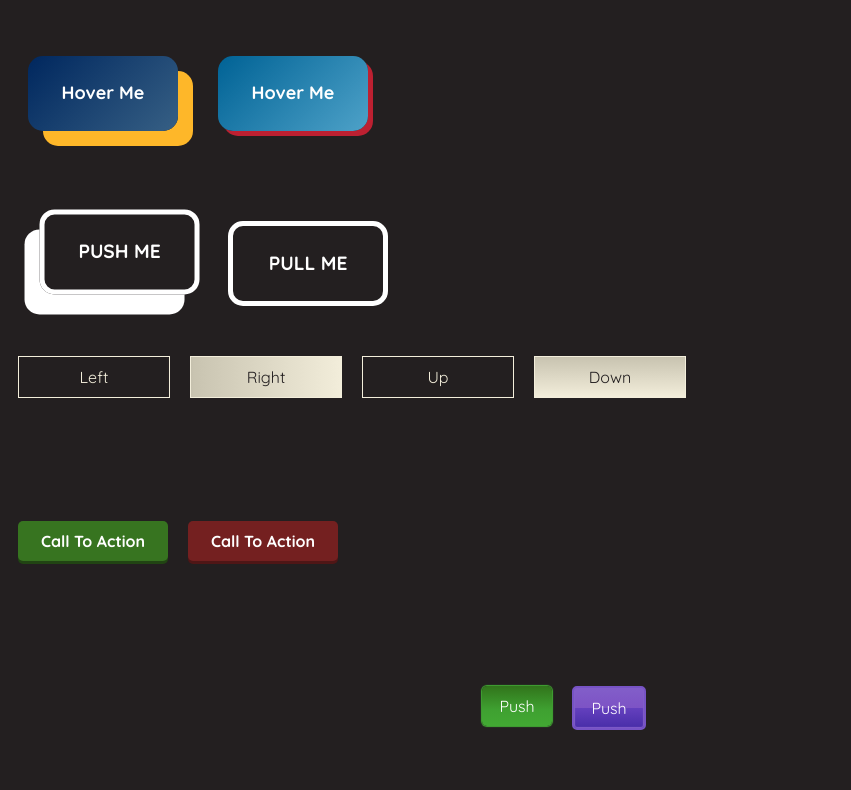
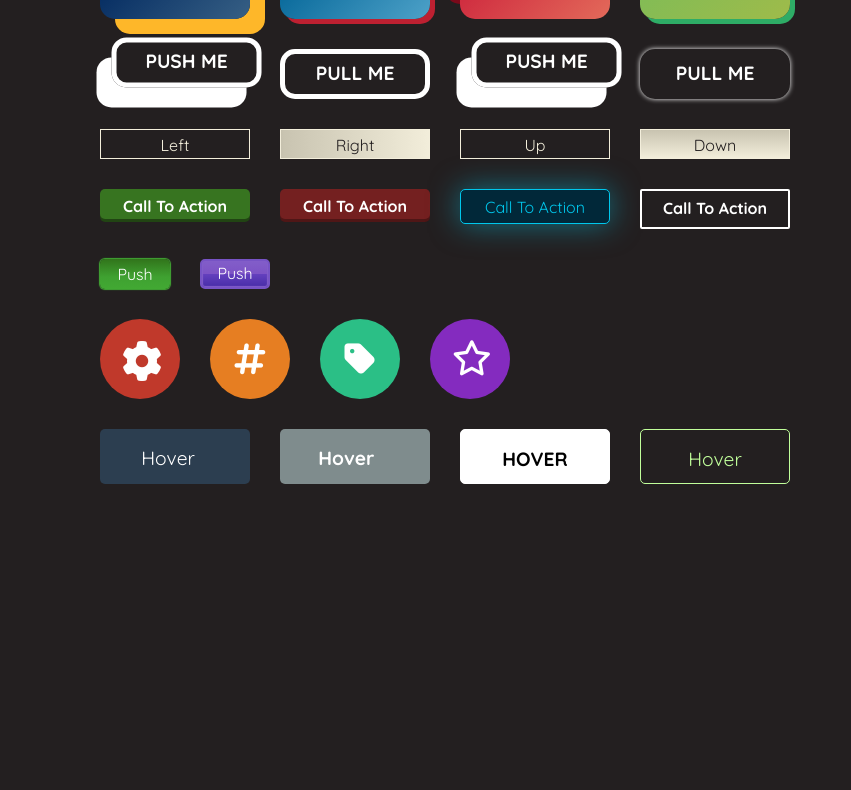
Before and after one commit to AlxCrmr/CSS, a plain HTML site: page buttons/buttons.html in a window 1280 px wide. Shown: the part 107-897 px from the top of the page, without its empty margins (0-851 px from the left). After the commit the page ends 800 px from the top, so only its background shows below. Drawn offline with nearby package versions, Linux system fonts and the light colour scheme.

Commit message:
Added some more buttons

```diff
--- a/buttons/buttons.css
+++ b/buttons/buttons.css
@@ -12,62 +12,76 @@ h1 {
 }
 
 .container {
-  width: 800px;
-  height: 165px;
+width: 100%;
 }
 
-.column--pull-right {
-    float: right;
+.button {
+  width: 150px;
+  height: 50px;
+  cursor: pointer;
+  float: left;
+  margin: 15px;
 }
 
-.column--pull-left {
-    float: left;
-}
-
-.btn {
-  width: 150px;
-  height: 50px;
-  margin: 10px;
-  cursor: pointer;
-  float: left;
-}
-
-.btn1, .btn2, .btn3, .btn4 {
-  margin: 40px 20px;
-}
 /* ===== HOVER GRADIENT BUTTONS ===== */
-.btn1, .btn2 {
+.button1, .button2, .button1-2, .button2-2  {
   border-radius: 15px;
   font-size: 1.125rem;
   font-weight: 700;
-  padding-top: 25px;
+  padding-top: 10px;
   color: #FFF;
 }
-.btn1 {
+.button1 {
   background: linear-gradient(-45deg, #00275E, #6D98AB, #00275E);
   box-shadow: 15px 15px 0px #FEB729;
   transition: all .3s ease;
   background-size: 400% 400%;
 }
 
-.btn1:hover {
+.button1:hover {
   box-shadow: 5px 5px 0px #FEB729;
   transition: all .3s ease;
   animation: gradient 10s ease infinite;
 }
 
-.btn2 {
+.button2 {
   background: linear-gradient(-45deg, #006295, #9BE1FB, #006295);
   box-shadow: 5px 5px 0px #BD2031;
   transition: all .3s ease;
   background-size: 400% 400%;
 }
 
-.btn2:hover {
+.button2:hover {
   box-shadow: 15px 15px 0px #BD2031;
   transition: all .3s ease;
   animation: gradient 10s ease infinite;
 }
+
+.button1-2 {
+  background: linear-gradient(-45deg, #ffd5b5, #FAB279, #CC223B);
+  box-shadow: -15px -15px 0px #7a091a;
+  transition: all .3s ease;
+  background-size: 400% 400%;
+}
+.button1-2:hover {
+    box-shadow: -5px -5px 0px #7a091a;
+    transition: all .3s ease;
+    animation: gradient 10s ease infinite;
+}
+
+.button2-2 {
+  background: linear-gradient(-45deg, #FFED00, #bfba3d, #7EBC57);
+  box-shadow: 5px 5px 0px #2EAC66;
+  transition: all .3s ease;
+  background-size: 400% 400%;
+}
+
+.button2-2:hover {
+  box-shadow: 15px 15px 0px #2EAC66;
+  transition: all .3s ease;
+  animation: gradient 10s ease infinite;
+}
+
 
 @keyframes gradient {
   50% {
@@ -76,16 +90,16 @@ h1 {
 }
 
 /* ===== PUSH AND PULL ===== */
-.btn3, .btn4 {
+.button3, .button4, .button3-2, .button4-2 {
   border-radius: 15px;
   color: #FFF;
   font-size: 1.2rem;
   font-weight: 700;
-  padding-top: 25px;
+  padding-top: 5px;
   text-transform: uppercase;
   border: 5px solid #FFF;
 }
-.btn3 {
+.button3 {
   box-shadow: -15px 20px 0px #FFF;
   transition: all .3s ease;
   transform: translate3d(0.6em, -0.6em, 0);
@@ -93,33 +107,64 @@ h1 {
   transition-delay: 220ms;
 }
 
-.btn3:active {
+.button3:active {
   box-shadow: 0px 0px 0px #FFF;
   transform: translate3d(0, 0, 0);
   transition: all .3s cubic-bezier(0.230, 1.000, 0.320, 1.000);
 }
 
-.btn4 {
+.button4 {
   box-shadow: 0px 0px 0px #FFF;
   transition: all .3s ease;
   transform: translate3d(0, 0, 0);
   transition: all .2s cubic-bezier(0.230, 1.000, 0.320, 1.000);
 }
 
-.btn4:active {
+.button4:active {
   box-shadow: -15px 20px 0px #FFF;
   transform: translate3d(0.6em, -0.6em, 0);
   transition: all 240ms cubic-bezier(0.175, 0.885, 0.320, 1.275);
+  transition-delay: .22s;
+}
+
+.button3-2 {
+  box-shadow: -15px 20px 0px #FFF;
+  transition: all .3s ease;
+  transform: translate3d(0.6em, -0.6em, 0);
+  transition: all .3s cubic-bezier(0.175, 0.885, 0.320, 1.275);
+  transition-delay: .22s;
+}
+
+.button3-2:active {
+  box-shadow: 0px 0px 5px #FFF;
+  transform: translate3d(0, 0, 0);
+  transition: all .3s cubic-bezier(0.230, 1.000, 0.320, 1.000);
+  border-color:transparent;
+}
+
+.button4-2 {
+  box-shadow: 0px 0px 5px #FFF;
+  transition: all .3s ease;
+  transform: translate3d(0, 0, 0);
+  transition: all .5s cubic-bezier(0.230, 1.000, 0.320, 1.000);
+  border-color:transparent;
+}
+
+.button4-2:active {
+  box-shadow: -15px 20px 0px #FFF;
+  transform: translate3d(0.6em, -0.6em, 0);
+  transition: all .5s cubic-bezier(0.175, 0.885, 0.320, 1.275);
   transition-delay: 220ms;
+  border-color:#FFF;
 }
 
 /* ===== DIRECTIONAL COLOR IN ===== */
-.btn5, .btn6, .btn7, .btn8 {
-  padding-top: 10px;
+.button5, .button6, .button7, .button8 {
+  padding-top: 3px;
   height: 30px;
 }
 
-.btn5 {
+.button5 {
   color: #F3EEDB;
   border: solid #F3EEDB 1px;
   background: linear-gradient(270deg, #F3EEDB, #c9c4b1, #231F20, #231F20);
@@ -129,12 +174,12 @@ h1 {
   transition: all .7s ease-out;
 }
 
-.btn5:hover {
+.button5:hover {
   color: #231F20;
   background-position: 99% 50%;
 }
 
-.btn6 {
+.button6 {
   color: #231F20;
   border: solid #F3EEDB 1px;
   background: linear-gradient(270deg, #F3EEDB, #c9c4b1, #231F20, #231F20);
@@ -144,12 +189,12 @@ h1 {
   transition: all .7s ease-out;
 }
 
-.btn6:hover {
+.button6:hover {
   color: #F3EEDB;
   background-position: 1% 50%;
 }
 
-.btn7 {
+.button7 {
   color: #F3EEDB;
   border: solid #F3EEDB 1px;
   background: linear-gradient(0deg, #F3EEDB, #c9c4b1, #231F20, #231F20);
@@ -159,12 +204,12 @@ h1 {
   transition: all .7s ease-out;
 }
 
-.btn7:hover {
+.button7:hover {
   color: #231F20;
   background-position: 99% 99%;
 }
 
-.btn8 {
+.button8 {
   color: #F3EEDB;
   border: solid #F3EEDB 1px;
   background: linear-gradient(0deg, #F3EEDB, #c9c4b1, #231F20, #231F20);
@@ -174,27 +219,27 @@ h1 {
   background-position: 99% 99%;
 }
 
-.btn8:hover {
+.button8:hover {
   color: #F3EEDB;
   background-position: 1% 1%;
 }
 
 /* ===== CALL TO ACTION BUTTONS ===== */
-.btn9, .btn10 {
-  padding-top: 10px;
+.button9, .button10, .button9-2, .button10-2 {
+  padding-top: 5px;
   height: 30px;
   border-radius: 5px;
   color: #FFF;
   font-weight: 700;
+  position:relative;
 }
 
-.btn9 {
+.button9 {
   background-color: #377420;
   box-shadow: 0px 3px 0px #214413;
   animation: wiggle infinite 5s;
 }
-.btn9:active {
-    position: relative;
+.button9:active {
     top:1px;
 }
 
@@ -216,12 +261,12 @@ h1 {
   }
 }
 
-.btn10 {
+.button10 {
   background-color: #742020;
   box-shadow: 0px 3px 0px #4f1616;
   animation: pulse infinite 5s;
 }
-.btn10:active {
+.button10:active {
     position: relative;
     top:1px;
 }
@@ -246,26 +291,111 @@ h1 {
   }
 }
 
+.button9-2 {
+    border-radius: 5px;
+    font-weight: 400;
+    color: #00C7EC;
+    background-color:#012839;
+    height: 35px;
+    border: 1px solid #00C7EC;
+    transition: all 0.2s ease-out;
+    position: relative;
+    animation: glow 2s ease-in infinite;
+}
+
+.button9-2:hover {
+background-color: #00C7EC;
+color:#FFF;
+border-color:#00C7EC;
+transition: all 0.2s ease-in;
+}
+.button9-2:active {
+    top: 1px;
+}
+
+@keyframes glow {
+  0%{
+    box-shadow: 0 0 0 0 transparent;
+  }
+
+  50% {
+    box-shadow: 0 0 30px 0 rgba(0, 199, 236, 0.5);
+  }
+ 100% {
+    box-shadow: 0 0 0 0 transparent;
+  }
+}
+
+.button10-2 {
+    font-weight: 400;
+    color: #FFF;
+    background-color: transparent;
+    height: 40px;
+    border: 2px solid #FFF;
+    border-radius: 2px;
+    font-weight:700;
+}
+
+.button10-2:before{
+    content: '';
+    display: block;
+    position: absolute;
+    box-sizing: border-box;
+    width: 170px;
+    left: -12px;
+    top: -12px;
+    height: 60px;
+    border: 2px solid #FFF;
+    border-radius: 2px;
+    opacity: 0;
+    animation: show 5s infinite;
+}
+
+.button10-2:hover {
+    border:none;
+}
+.button10-2:active {
+    top:1px;
+}
+
+@keyframes show {
+  0%{
+    opacity: 0;
+  }
+  50% {
+    opacity: 1;
+  }
+  60% {
+     opacity: 0;
+   }
+ 100% {
+    opacity: 0;
+  }
+}
+
+
 /* ===== PUSH BUTTONS ===== */
-.btn11, .btn12 {
+.button11, .button12 {
   height: 30px;
   width: 70px;
   border-radius: 5px;
   color: #FFF;
-  padding-top: 10px;
+
   border: 1px solid;
   border-color: #4a2f8c #482e89 #3c2672;
 }
 
-.btn11 {
+.button11 {
+    padding-top: 3px;
   box-shadow: 0px 0px 1px 1px rgba(66, 169, 51, 1);
   border: none;
   background: linear-gradient(to bottom, #31741b 0%, #3fa131 60%, #42a933 100%);
 }
-.btn11:active {
+.button11:active {
   background: linear-gradient(to bottom, #42a933 0%, #3fa131 50%, #31741b 100%);
 }
-.btn12 {
+.button12 {
+    padding-top: 0px;
   border: 2px solid #7753c5;
   box-shadow: inset 0px 0px 1px 1px rgba(130, 94, 201, 1);
   background: linear-gradient(
@@ -276,7 +406,7 @@ h1 {
     #482da8 100%
   );
 }
-.btn12:active {
+.button12:active {
   background: linear-gradient(
     to bottom,
     #482da8 0%,
@@ -288,92 +418,114 @@ h1 {
 
 /* ===== ROTATING BUTTONS ===== */
 
-.btn13, .btn14 {
+.button13, .button14, .button13-2, .button14-2 {
   border-radius: 50%;
   width: 80px;
   height: 80px;
   color: #FFF;
-}
-
-.btn13 {
-  background-color: #c0392b;
-  font-size: 2.5rem;
   transition: all .2s ease;
   border: 2px solid transparent;
 }
-.btn13 i {
+
+.button13 {
+  background-color: #c0392b;
+  font-size: 2.5rem;
+}
+
+.button13:hover {
+  border: 2px solid #c0392b;
+  color: #c0392b;
+}
+
+.button14 {
+  background-color: #E67E22;
+  font-size: 2.2rem;
+}
+
+.button14:hover {
+  border: 2px solid #E67E22;
+  color: #E67E22;
+}
+
+.button13-2 {
+  background-color: #2bbf86;
+  font-size: 2.2rem;
+}
+
+.button13-2:hover {
+  border: 2px solid #2bbf86;
+  color: #2bbf86;
+}
+
+.button14-2 {
+  background-color: #842bbf;
+  font-size: 2.2rem;
+}
+
+.button14-2:hover {
+  border: 2px solid #842bbf;
+  color: #842bbf;
+}
+
+.button13 i, .button14 i, .button13-2 i, .button14-2 i {
   margin: 20px;
 }
-
-.btn13:hover {
-  background-color: #FFF;
-  border: 2px solid #c0392b;
-  color: #c0392b;
-  transform: rotate(50deg) scale(1.1);
-  box-shadow: 5px 5px 5px 0px rgba(0, 0, 0, 0.5);
+.button13:hover, .button14:hover, .button13-2:hover, .button14-2:hover {
+     background-color: #FFF;
+     transform: rotate(50deg) scale(1.1);
+     box-shadow: 5px 5px 5px 0px rgba(0, 0, 0, 0.5);
 }
 
-.btn14 {
-  background-color: #E67E22;
-  font-size: 2.2rem;
-  transition: all .2s ease;
-  border: 2px solid transparent;
+.button13:active, .button14:active, .button13-2:active, .button14-2:active {
+    position: relative;
+    top:1px;
+    box-shadow: 0px 0px 0px 0px rgba(0, 0, 0, 0);
+    transition: all .1s ease-in;
 }
-.btn14 i {
-  margin: 20px;
-}
-
-.btn14:hover {
-  background-color: #FFF;
-  border: 2px solid #E67E22;
-  color: #E67E22;
-  transform: rotate(50deg) scale(1.1);
-  box-shadow: 5px 5px 5px 0px rgba(0, 0, 0, 0.5);
-}
-
 /* ===== HOVER ARROW BUTTONS ===== */
 
-.btn15, .btn16 {
+.button15, .button16, .button17, .button18 {
   width: 150px;
-  height: 30px;
+  height: 55px;
   color: #FFF;
   padding: 15px 0;
   font-size: 1.2rem;
+  border-radius: 5px;
 }
 
-.btn15 {
+.button15 {
   background-color: #2c3e50;
 }
 
-.btn15 span {
+.button15 span {
   transition: .3s;
 }
 
-.btn15 span::after {
+.button15 span::after {
   content: '\00bb';
   opacity: 0;
   transition: .3s;
 }
 
-.btn15:hover span {
+.button15:hover span {
   padding-right: 10px;
 }
-.btn15:hover span:after {
+.button15:hover span:after {
   opacity: 1;
 }
 
-.btn16 {
+.button16 {
   background-color: #7f8c8d;
   font-weight: 700;
 }
 
-.btn16 i {
+.button16 i {
   opacity: 0;
   font-size: 1rem;
   padding-left: 2px;
 }
 
-.btn16:hover i {
+.button16:hover i {
   opacity: 1;
   transition: .3s;
   position: relative;
@@ -401,3 +553,65 @@ h1 {
     left: 0;
   }
 }
+
+.button17 {
+    border: 1px solid #FFF;
+    color: #000;
+    background-color: #FFF;
+    font-weight: 700;
+    text-transform: uppercase;
+    position: relative;
+    overflow: hidden;
+
+}
+
+.button17  span {
+      display: block;
+    }
+
+.button17::before {
+    content: "";
+      display: block;
+      width: 0;
+      height: 0;
+      border-top: 30px solid transparent;
+      border-bottom: 30px solid transparent;
+      border-right: 30px solid #2b95bf;
+      position: absolute;
+      bottom: -32%;
+      left: -1px;
+      transform: rotate(-45deg) translateX(-50px);
+      transition: transform .2s ease;
+}
+
+.button17::after{
+      content: "";
+      display: block;
+      width: 0;
+      height: 0;
+      border-top: 30px solid transparent;
+      border-bottom: 30px solid transparent;
+      border-right: 30px solid #2b95bf;
+      position: absolute;
+      top: -32%;
+      right: -2px;
+      transform: rotate(135deg) translateX(-50px);
+      transition: transform .2s ease;
+}
+
+.button17:hover::before {
+    transform: rotate(-45deg) translateX(0);
+}
+
+.button17:hover::after {
+    transform: rotate(135deg) translateX(0);
+}
+
+.button17:active {
+    top: 1px;
+}
+
+.button18 {
+    color: #C1FF9B;
+    border: 1px solid #C1FF9B;
+}
--- a/buttons/buttons.html
+++ b/buttons/buttons.html
@@ -3,6 +3,8 @@
     <head>
         <meta charset="utf-8">
         <title>Button designs</title>
+        <link rel="stylesheet" href="../normalize.css">
+        <link rel="stylesheet" href="https://maxcdn.bootstrapcdn.com/bootstrap/4.0.0-beta/css/bootstrap.min.css" integrity="sha384-/Y6pD6FV/Vv2HJnA6t+vslU6fwYXjCFtcEpHbNJ0lyAFsXTsjBbfaDjzALeQsN6M" crossorigin="anonymous">
         <link rel="stylesheet" href="buttons.css">
         <link href="https://fonts.googleapis.com/css?family=Quicksand:400,700|Righteous" rel="stylesheet">
         <script src="https://use.fontawesome.com/fa4e67e080.js"></script>
@@ -10,47 +12,53 @@
     <body>
         <h1>Button Styles</h1>
         <div class="row">
-            <div class="column column--pull-left">
                 <div class="container ">
-                    <div class="btn btn1">Hover Me</div>
-                    <div class="btn btn2">Hover Me</div>
+                    <div class="button button1">Hover Me</div>
+                    <div class="button button2">Hover Me</div>
+                    <div class="button button1-2">Hover Me</div>
+                    <div class="button button2-2">Hover Me</div>
                 </div>
 
                 <div class="container">
-                    <div class="btn btn3">Push Me</div>
-                    <div class="btn btn4">Pull Me</div>
+                    <div class="button button3">Push Me</div>
+                    <div class="button button4">Pull Me</div>
+                    <div class="button button3-2">Push Me</div>
+                    <div class="button button4-2">Pull Me</div>
                 </div>
 
                 <div class="container">
-                    <div class="btn btn5">Left</div>
-                    <div class="btn btn6">Right</div>
-                    <div class="btn btn7">Up</div>
-                    <div class="btn btn8">Down</div>
+                    <div class="button button5">Left</div>
+                    <div class="button button6">Right</div>
+                    <div class="button button7">Up</div>
+                    <div class="button button8">Down</div>
                 </div>
 
                 <div class="container">
-                    <div class="btn btn9">Call To Action</div>
-                    <div class="btn btn10">Call To Action</div>
-                </div>
-            </div>
-
-            <div class="column column--pull-right">
-                <div class="container">
-                    <div class="btn btn11">Push</div>
-                    <div class="btn btn12">Push</div>
+                    <div class="button button9">Call To Action</div>
+                    <div class="button button10">Call To Action</div>
+                    <div class="button button9-2">Call To Action</div>
+                    <div class="button button10-2">Call To Action</div>
                 </div>
 
                 <div class="container">
-                    <div class="btn btn13"><i class="fa fa-cog" aria-hidden="true"></i></div>
-                    <div class="btn btn14"><i class="fa fa-hashtag" aria-hidden="true"></i></div>
+                    <div class="button button11">Push</div>
+                    <div class="button button12">Push</div>
                 </div>
 
                 <div class="container">
-                    <div class="btn btn15"><span>Hover </span></div>
-                    <div class="btn btn16">Hover <i class="fa  fa-chevron-right" aria-hidden="true"></i></div>
+                    <div class="button button13"><i class="fa fa-cog" aria-hidden="true"></i></div>
+                    <div class="button button14"><i class="fa fa-hashtag" aria-hidden="true"></i></div>
+                    <div class="button button13-2"><i class="fa fa-tag" aria-hidden="true"></i></div>
+                    <div class="button button14-2"><i class="fa fa-star-o" aria-hidden="true"></i></div>
                 </div>
 
-            </div> <!-- column -->
+                <div class="container">
+                    <div class="button button15"><span>Hover </span></div>
+                    <div class="button button16">Hover <i class="fa  fa-chevron-right" aria-hidden="true"></i></div>
+                    <div class="button button17"><span>Hover </span></div>
+                    <div class="button button18"><span>Hover </span></div>
+                </div>
+
         </div> <!-- row -->
 
 
```
Also changed, not shown: normalize.css (added).
